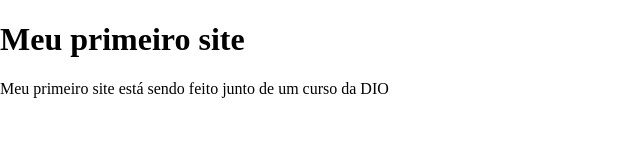
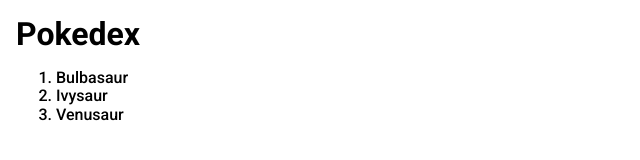
Before and after one commit to nascjames7/Pokedex, a plain HTML site: page index.html in a window 1280 px wide. Shown: the whole page, without its empty margins (0-640 px from the left). Drawn offline with nearby package versions, Linux system fonts and the light colour scheme; files that its build step writes are made by us from their sources.

Commit message:
Inicialização da estilização.

```diff
--- a/assets/css/global.css
+++ b/assets/css/global.css
@@ -0,0 +1,13 @@
+/*Utilização da fonte Roboto, e caso não encontre,
+a fonte sans-serif será utilizada.*/
+*{
+    font-family: 'Roboto', sans-serif;
+}
+
+.content{
+    padding: 1rem;
+}
+
+.content h1{
+    margin: 0;
+}
--- a/index.html
+++ b/index.html
@@ -5,14 +5,37 @@
     <meta http-equiv="X-UA-Compatible" content="IE=edge">
     <meta name="viewport" content="width=device-width, initial-scale=1.0">
     <title>Pokedex</title>
+
+
+    <!--Normalize CSS-->
     <link rel="stylesheet" href="https://cdnjs.cloudflare.com/ajax/libs/normalize/8.0.1/normalize.min.css" integrity="sha512-NhSC1YmyruXifcj/KFRWoC561YpHpc5Jtzgvbuzx5VozKpWvQ+4nXhPdFgmx8xqexRcpAglTj9sIBWINXa8x5w==" crossorigin="anonymous" referrerpolicy="no-referrer" />
-    <link rel="stylesheet" href="/assets.css/global.css">
+
+    <!--Fonte ROBOTO-->
+    <link rel="preconnect" href="https://fonts.googleapis.com">
+    <link rel="preconnect" href="https://fonts.gstatic.com" crossorigin>
+    <link href="https://fonts.googleapis.com/css2?family=Roboto:wght@100;300;500;700&display=swap" rel="stylesheet">
+
+    <!--Arquivo CSS-->
+    <link rel="stylesheet" href="/assets/css/global.css">
 </head>
 <body>
-    <h1>Meu primeiro site</h1>
-    <p>Meu primeiro site está sendo feito junto de um curso da DIO</p>
+    <section class="content">
+        <h1>Pokedex</h1>
 
+        <ol>
+            <li>
+                Bulbasaur
+            </li>
+            <li>
+                Ivysaur
+            </li>
+            <li>
+                Venusaur
+            </li>
+        </ol>
+    </section>
+
+     <!--Arquivo JavaScript-->
     <script src="/assets/js/main.js"></script>
-
 </body>
 </html>
```
